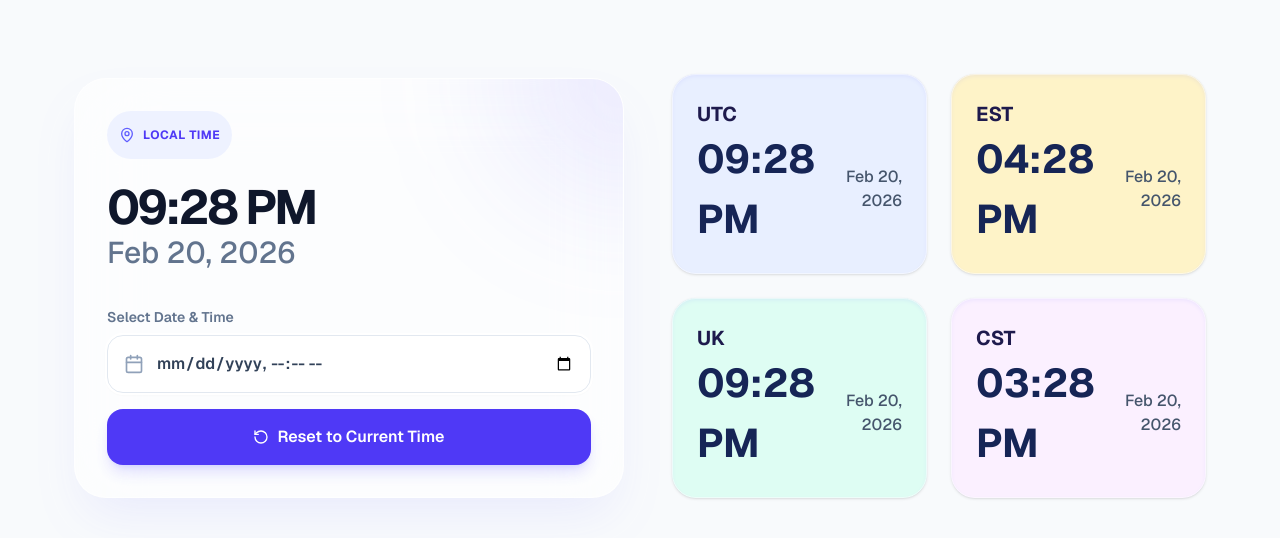
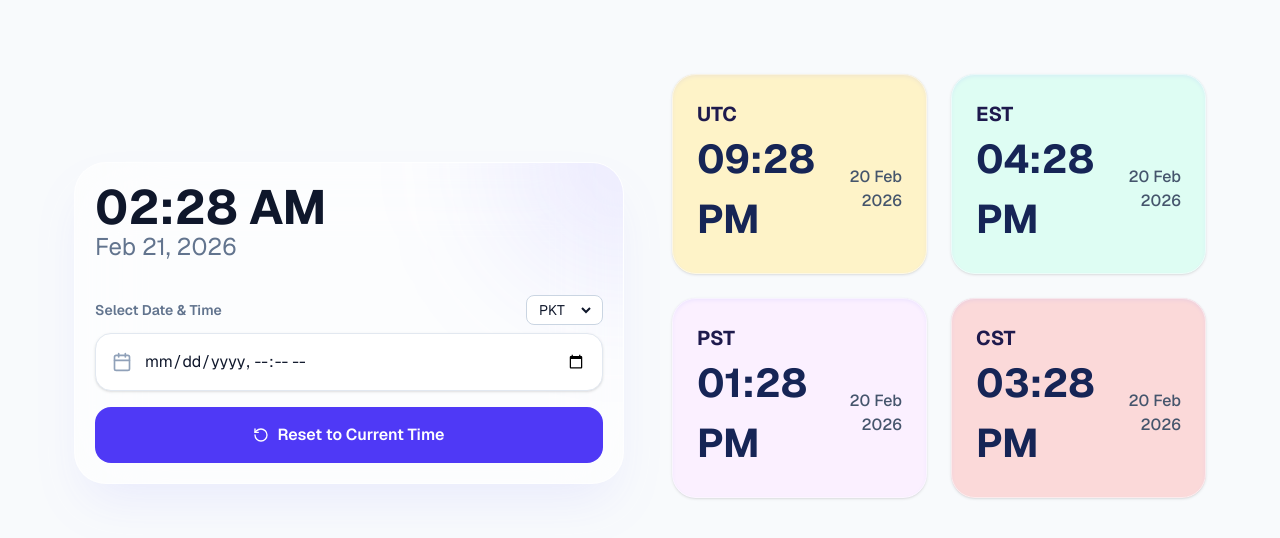
Before and after one commit to abdullah786-crypto/Time-Converter-App, a Next.js app: page / in a window 1280 px wide. Shown: the top 538 px of the page. Built offline with nearby package versions, Linux system fonts and the light colour scheme.

Commit message:
adding dropdown and also fix design and core issues

```diff
--- a/app/components/timeInputCard.tsx
+++ b/app/components/timeInputCard.tsx
@@ -1,96 +1,152 @@
+import { formatInTimeZone } from "date-fns-tz";
 import { Calendar, MapPin, RotateCcw } from "lucide-react";
 import { motion } from "motion/react";
+import { useEffect, useState } from "react";
 
 interface TimeInputCardProps {
   inputTime: string;
   currentTime: string;
+  timeZones: { id: string; name: string }[];
+  selectedTimeZone: string;
   setInputTime: (value: string) => void;
+  setSelectedTimeZone: (val: string) => void;
+  setCurrentTime: (val: any) => void;
 }
 
 export default function TimeInputCard({
   currentTime,
   inputTime,
   setInputTime,
+  timeZones,
+  selectedTimeZone,
+  setSelectedTimeZone,
+  setCurrentTime,
 }: TimeInputCardProps) {
-  const handleDateChange = (e: React.ChangeEvent<HTMLInputElement>) => {
-    setInputTime(e.target.value);
-  };
+  const displayDate = inputTime ? new Date(inputTime) : new Date();
 
-  const onSetToNow = () => {
-    setInputTime("");
-  };
-
-  const formateSelectedTime = (dateString: string) => {
-    if (!dateString) return "";
-    const date = new Date(dateString);
-    return date.toLocaleDateString("en-US", {
+  const timeStr = displayDate.toLocaleTimeString("en-US", {
     hour: "2-digit",
     minute: "2-digit",
     hour12: true,
+    timeZone: selectedTimeZone,
+  });
+
+  const dateStr = displayDate.toLocaleDateString("en-US", {
+    day: "2-digit",
     month: "short",
-      day: "2-digit",
     year: "numeric",
+    timeZone: selectedTimeZone,
   });
+
+  const onSetToNow = () => {
+    const now = new Date();
+    const formattedNow = formatInTimeZone(
+      now,
+      "Asia/Karachi",
+      "yyyy-MM-dd'T'HH:mm",
+    );
+    setInputTime("");
+    setSelectedTimeZone("Asia/Karachi");
+    setCurrentTime(formattedNow);
   };
+  const [updatedTime, setUpdatedTime] = useState("");
 
-  const [date, year, timeStr] = formateSelectedTime(
-    inputTime || currentTime,
-  ).split(", ");
+  function convertTo12Hour(time24: any) {
+    let [hours, minutes] = time24.split(":").map(Number);
+
+    let period = hours >= 12 ? "PM" : "AM";
+
+    hours = hours % 12;
+    if (hours === 0) hours = 12;
+
+    let hoursStr = hours.toString().padStart(2, "0");
+    let minutesStr = minutes.toString().padStart(2, "0");
+
+    return `${hoursStr}:${minutesStr} ${period}`;
+  }
+  useEffect(() => {
+    if (inputTime) {
+      const date = new Date(inputTime);
+      const formatted = formatInTimeZone(
+        date,
+        selectedTimeZone,
+        "yyyy-MM-dd'T'HH:mm",
+      );
+      setCurrentTime(formatted);
+      setUpdatedTime(
+        inputTime.includes("T") ? inputTime.replace("T", ",") : inputTime,
+      );
+    }
+  }, [inputTime]);
+
+  let [datePart, timePart] = updatedTime.split(",");
 
   return (
-    <>
     <motion.div
       initial={{ opacity: 0, x: -20 }}
       animate={{ opacity: 1, x: 0 }}
       transition={{ delay: 0.2, duration: 0.5 }}
-        className="relative overflow-hidden rounded-[32px] bg-white/60 backdrop-blur-2xl border border-white/60 shadow-2xl shadow-indigo-500/10 p-8 w-full h-full flex flex-col justify-center gap-8"
+      className="relative overflow-hidden rounded-[32px] bg-white/60 backdrop-blur-2xl border border-white/60 shadow-2xl shadow-indigo-500/10 p-5 w-full h-full flex flex-col justify-center gap-8"
     >
-        <div className="absolute top-0 right-0 w-64 h-64 bg-indigo-500/10 rounded-full blur-3xl -translate-y-1/2 translate-x-1/2 pointer-events-none" />
+      <div className="absolute top-0 right-0 w-64 h-64 bg-indigo-500/10 rounded-full blur-3xl -translate-y-1/2 translate-x-1/2" />
 
       <div className="relative z-10">
-          <div className="inline-flex justify-center items-center gap-2 px-3 py-0 rounded-full bg-indigo-50 text-indigo-600 text-xs font-bold uppercase tracking-wider mb-6">
-            <MapPin className="size-4 text-indigo-500 mb-4 mt-4" />
+        {/* <div className="inline-flex items-center gap-2 px-3 rounded-full bg-indigo-50 text-indigo-600 text-xs font-bold uppercase mb-6">
+          <MapPin className="size-4 text-indigo-500" />
           Local Time
+        </div> */}
+        <h2 className="text-4xl md:text-5xl font-bold text-slate-900">
+          {timePart ? convertTo12Hour(timePart) : timeStr}
+        </h2>
+        <p className="text-2xl text-slate-500">
+          {datePart ? datePart : dateStr}
+        </p>
       </div>
 
-          <div className="space-y-1">
-            <h2 className="text-4xl md:text-5xl font-bold text-slate-900 tracking-tighter">
-              {timeStr}
-            </h2>
-            <p className="text-2xl md:text-3xl text-slate-500 font-medium">
-              {date + ", " + year}
-            </p>
-            <p className="text-lg text-slate-400 font-medium"></p>
+      <div className="space-y-4 relative z-10">
+        <label className="block">
+          <div className="flex justify-between items-center mb-2">
+            <span className="text-sm font-semibold text-slate-500">
+              Select Date & Time
+            </span>
+            <div className="px-2 py-1 rounded-lg border border-slate-300 bg-white text-sm">
+              <select
+                value={selectedTimeZone}
+                onChange={(e) => {
+                  setSelectedTimeZone(e.target.value);
+                }}
+                className="pr-3 focus:outline-none focus:ring-0 focus:border-none"
+              >
+                {timeZones.map((zone) => (
+                  <option key={zone.id} value={zone.id}>
+                    {zone.name}
+                  </option>
+                ))}
+              </select>
             </div>
           </div>
 
-        <div className="space-y-4 relative z-10">
-          <label className="block w-full cursor-pointer group">
-            <span className="text-sm font-semibold text-slate-500 mb-2 block group-hover:text-indigo-600 transition-colors">
-              Select Date & Time
-            </span>
-            <div className="relative overflow-hidden rounded-2xl bg-white shadow-sm border border-slate-200 group-hover:border-indigo-300 transition-all duration-300 ring-offset-2 focus-within:ring-2 ring-indigo-500/20">
-              <div className="absolute inset-y-0 left-0 pl-4 flex items-center pointer-events-none text-slate-400 group-hover:text-indigo-500 transition-colors">
+          <div className="relative rounded-2xl bg-white shadow-sm border border-slate-200">
+            <div className="absolute inset-y-0 left-0 pl-4 flex items-center text-slate-400">
               <Calendar className="size-5" />
             </div>
             <input
               type="datetime-local"
               value={inputTime}
-                onChange={handleDateChange}
-                className="w-full bg-transparent text-slate-700 font-semibold py-4 pl-12 pr-4 outline-none cursor-pointer"
+              onChange={(e) => setInputTime(e.target.value)}
+              className="w-full py-4 pl-12 pr-4 bg-transparent outline-none"
             />
           </div>
         </label>
 
         <button
           onClick={onSetToNow}
-            className="flex items-center justify-center gap-2 w-full py-4 rounded-2xl bg-indigo-600 hover:bg-indigo-700 text-white font-semibold transition-all shadow-lg shadow-indigo-500/20 active:scale-[0.98]"
+          className="flex items-center justify-center gap-2 w-full py-4 rounded-2xl bg-indigo-600 hover:bg-indigo-700 text-white font-semibold"
         >
           <RotateCcw className="size-4" />
           Reset to Current Time
         </button>
       </div>
     </motion.div>
-    </>
   );
 }
--- a/app/components/timeZoneCard.tsx
+++ b/app/components/timeZoneCard.tsx
@@ -1,15 +1,13 @@
 import { motion } from "motion/react";
 import { useEffect, useState } from "react";
 
-export function TimezoneCard({ timeZone, time, cardColors }: any) {
+export function TimezoneCard({ timeZone, time, cardColors, timeZones, setTimeZone, selectedTimeZone, setSelectedTimeZone}: any) {
   const [date, setDate] = useState("");
   const [timeStr, setTimeStr] = useState("");
-  const [year, setYear] = useState("");
 
   useEffect(() => {
-    const [date, year, timeStr] = time.split(",");
+    const [date, timeStr] = time.split(",");
     setDate(date);
-    setYear(year);
     setTimeStr(timeStr);
   }, [time]);
 
@@ -35,7 +33,7 @@ export function TimezoneCard({ timeZone, time, cardColors }: any) {
                 {timeStr}
               </span>
               <div className="text-end text-slate-600 font-medium ">
-                {date + ", " + year}
+                {date }
               </div>
             </div>
           </div>
--- a/app/page.tsx
+++ b/app/page.tsx
@@ -3,92 +3,83 @@
 import { useEffect, useState } from "react";
 import TimeInputCard from "./components/timeInputCard";
 import { TimezoneCard } from "./components/timeZoneCard";
+import { fromZonedTime, formatInTimeZone } from "date-fns-tz";
 
 export default function TimeConvert() {
   const [currentTime, setCurrentTime] = useState(new Date());
   const [inputTime, setInputTime] = useState("");
-  const cardColors: string[] = ["#E8EFFF", "#FEF3C8", "#DEFDF3", "#FBF0FF"];
-  const timeZones: { id: string; name: string }[] = [
-    {
-      id: "UTC",
-      name: "UTC",
-    },
-    {
-      id: "America/New_York",
-      name: "EST",
-    },
-    {
-      id: "Europe/London",
-      name: "UK",
-    },
-    {
-      id: "America/Chicago",
-      name: "CST",
-    },
+  const [selectedTimeZone, setSelectedTimeZone] = useState("Asia/Karachi");
+
+  const cardColors: string[] = [
+    "#E8EFFF",
+    "#FEF3C8",
+    "#DEFDF3",
+    "#FBF0FF",
+    "#fbd9d9",
   ];
 
-  const formatTime = currentTime.toLocaleTimeString("en-US", {
-    hour: "2-digit",
-    minute: "2-digit",
-    hour12: true,
-    month: "short",
-    day: "2-digit",
-    year: "numeric",
-  });
+  const [timeZones, setTimeZones] = useState([
+    { id: "Asia/Karachi", name: "PKT"},
+    { id: "UTC", name: "UTC"},
+    { id: "America/New_York", name: "EST" },
+    { id: "America/Los_Angeles", name: "PST"},
+    { id: "America/Chicago", name: "CST"},
+  ]);
 
+  const baseDate = inputTime
+    ? fromZonedTime(inputTime, selectedTimeZone)
+    : currentTime;
 
-  const convertTime = (date: Date) => {
-    return timeZones.map((zones) => {
-      return new Intl.DateTimeFormat("en-US", {
-        timeZone: zones.id,
-        hour: "2-digit",
-        minute: "2-digit",
-        day: "2-digit",
-        month: "short",
-        year: "numeric",
-      }).format(date);
-    });
-  };
-  const zoneTime: string[] = inputTime
-    ? convertTime(new Date(inputTime))
-    : convertTime(currentTime);
+  const zoneTime = timeZones.map((zone) =>
+    formatInTimeZone(
+      baseDate,
+      zone.id,
+      "dd MMM yyyy, hh:mm a"
+    )
+  );
+
   useEffect(() => {
-    setInterval(() => setCurrentTime(new Date()), 1000);
+    const id = setInterval(() => setCurrentTime(new Date()), 1000);
+    return () => clearInterval(id);
   }, []);
+
   return (
-    <>
     <div className="min-h-screen p-[50px] bg-slate-50 relative overflow-x-hidden font-sans text-slate-900 selection:bg-indigo-100 selection:text-indigo-900">
       <div className="fixed top-0 left-0 w-full h-full bg-gradient-to-br from-indigo-50/50 via-white to-purple-50/50 -z-20" />
       <div className="fixed top-[-20%] right-[-10%] w-[60vw] h-[60vw] bg-purple-200/20 rounded-full blur-[120px] -z-10 animate-pulse duration-[10000ms]" />
       <div className="fixed bottom-[-20%] left-[-10%] w-[60vw] h-[60vw] bg-indigo-200/20 rounded-full blur-[120px] -z-10 animate-pulse duration-[12000ms]" />
 
-        {/* <Header /> */}
-        <div className="max-w-8xl mx-auto px-4 sm:px-6 pb-12 pt-2 sm:pt-6">
-          <div className="flex flex-col lg:flex-row gap-8 xl:gap-12 lg:items-start">
-            <div className="w-full lg:w-[450px] xl:w-[550px] flex-shrink-0 lg:sticky lg:top-28 z-20 transition-all duration-300">
+      <div className="max-w-8xl mx-auto sm:px-6 pb-12 pt-2 sm:pt-6">
+        <div className="flex flex-col lg:flex-row !items-center gap-8 xl:gap-12 lg:items-start">
+          <div className="w-full lg:w-[450px] xl:w-[550px] flex-shrink-0 lg:sticky lg:top-28 z-20">
             <TimeInputCard
-                currentTime={formatTime}
+              currentTime={inputTime}
               inputTime={inputTime}
               setInputTime={setInputTime}
+              timeZones={timeZones}
+              selectedTimeZone={selectedTimeZone}
+              setSelectedTimeZone={setSelectedTimeZone}
+              setCurrentTime={setCurrentTime}
             />
           </div>
 
           <div className="w-full min-w-0 grid grid-cols-1 sm:grid-cols-2 gap-4 sm:gap-6">
-              {timeZones.map(
-                (tz: { id: string; name: string }, index: number) => (
-                  <div key={index + 1} className="min-w-0 w-full flex flex-col">
+            {timeZones.map((tz, index) =>
+            tz.id !== selectedTimeZone && (
                <TimezoneCard
+                key={tz.id}
                 cardColors={cardColors[index]}
                 time={zoneTime[index]}
                 timeZone={tz.name}
+                timeZones={timeZones}
+                setTimeZone={setTimeZones}
+                selectedTimeZone={selectedTimeZone}
+                setSelectedTimeZone={setSelectedTimeZone}
               />
-                  </div>
-                ),
-              )}
+            ))}
           </div>
         </div>
       </div>
     </div>
-    </>
   );
 }
--- a/package.json
+++ b/package.json
@@ -10,6 +10,8 @@
   },
   "dependencies": {
     "clsx": "^2.1.1",
+    "date-fns": "^4.1.0",
+    "date-fns-tz": "^3.2.0",
     "lucide-react": "^0.575.0",
     "motion": "^12.34.2",
     "next": "16.1.6",
```
Also changed, not shown: 1 other file (tests, documents, lock files or other folders). Lines whose indentation alone changed are shown as unchanged.
